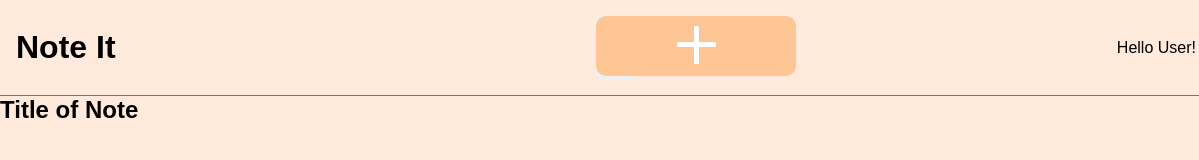
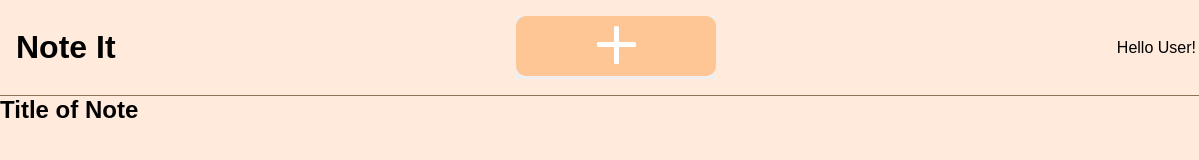
Before and after one commit to ushloo/To-Do-List, a plain HTML site: page index.html in a window 1280 px wide. Shown: the full height of the page, 0-1199 px from the left. Drawn offline with Linux system fonts and the light colour scheme.

Commit message:
button thingy center

```diff
--- a/header.css
+++ b/header.css
@@ -20,7 +20,7 @@
 .add_note_button{
     border: none;
     cursor: pointer;
-    width: 40px;
+    align-items: center;
 }
 
 .user_info{
```
